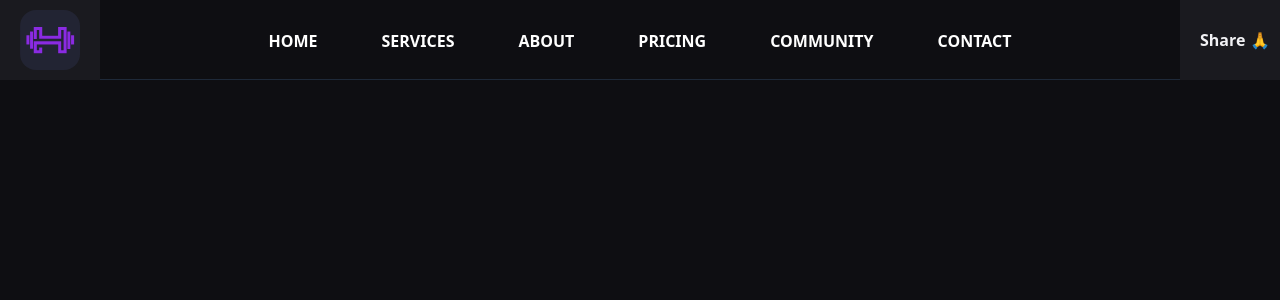
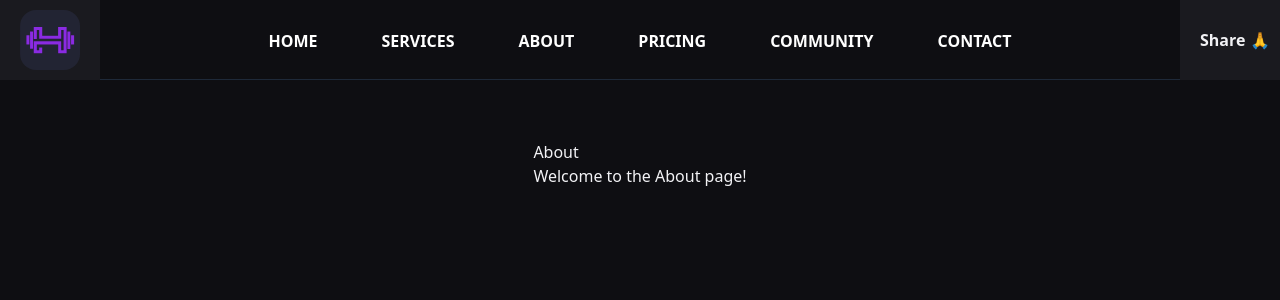
Before and after one commit to Uncor-dev/Hyperion-Showcase, a React (Vite) app: page /about-us in a window 1280 px wide. Shown: the top 300 px of the page. Built offline with nearby package versions, Linux system fonts and the light colour scheme.

Commit message:
:sparkles: add link button home page

```diff
--- a/src/App.tsx
+++ b/src/App.tsx
@@ -3,7 +3,7 @@ import { Routes, Route } from "react-router-dom";
 import Navbar from "@/components/Navbar/Navbar";
 import Home from "@/Pages/Home";
 import Services from "@/Pages/Services";
-import About from "@/Pages/About";
+import AboutUs from "@/Pages/AboutUs";
 import Pricing from "@/Pages/Pricing";
 import Community from "@/Pages/Community";
 import Contact from "@/Pages/Contact";
@@ -16,7 +16,7 @@ function App() {
         <Routes>
           <Route path="/" element={<Home />} />
           <Route path="/services" element={<Services />} />
-          <Route path="/about" element={<About />} />
+          <Route path="/about-us" element={<AboutUs />} />
           <Route path="/pricing" element={<Pricing />} />
           <Route path="/community" element={<Community />} />
           <Route path="/contact" element={<Contact />} />
--- a/src/Pages/About.tsx
+++ b/src/Pages/AboutUs.tsx
@@ -1,4 +1,4 @@
-export default function About() {
+export default function AboutUs() {
     return (
         <section>
             <h1>About</h1>
--- a/src/Pages/Home.tsx
+++ b/src/Pages/Home.tsx
@@ -15,9 +15,11 @@ export default function Home() {
                     <button className="bg-[#1F6CFF] hover:bg-[#B088F9] text-white font-semibold py-3 px-6 rounded-2xl shadow-lg transition-all duration-200">
                         Commencer gratuitement
                     </button>
-                    <button className="border border-[#F2F2F5] text-[#F2F2F5] py-3 px-6 rounded-2xl hover:bg-[#F2F2F5] hover:text-black transition-all duration-200">
-                        Découvrir l'app
-                    </button>
+                    <a href="/services">
+                      <button className="border border-[#F2F2F5] text-[#F2F2F5] py-3 px-6 rounded-2xl hover:bg-[#F2F2F5] hover:text-black transition-all duration-200">
+                          Découvrir l'app
+                      </button>
+                    </a>
                 </div>
                 <div className="grid grid-cols-1 sm:grid-cols-2 gap-8 text-left text-[#A5A6AD]">
                     <div className="bg-[#1A1A1F] p-6 rounded-2xl border border-[#2B2B31] hover:border-[#822EAD] transition">
--- a/src/components/Navbar/menu-hover-effects.tsx
+++ b/src/components/Navbar/menu-hover-effects.tsx
@@ -3,7 +3,7 @@ import { useState } from 'react';
 const menuItems = [
     { name: 'Home', href: '/' },
     { name: 'Services', href: '/services' },
-    { name: 'About', href: '/about' },
+    { name: 'About', href: '/about-us' },
     { name: 'Pricing', href: '/pricing' },
     { name: 'Community', href: '/community' },
     { name: 'Contact', href: '/contact' },
```
